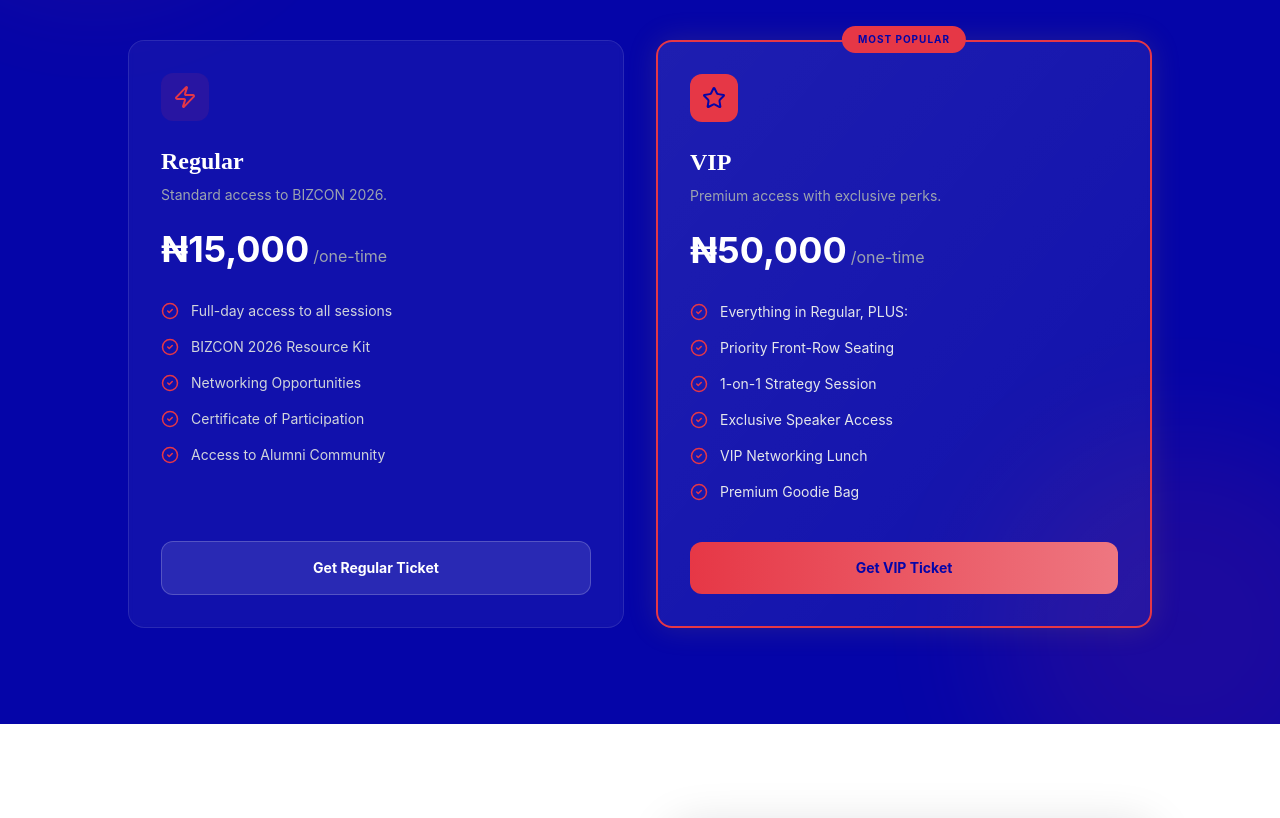
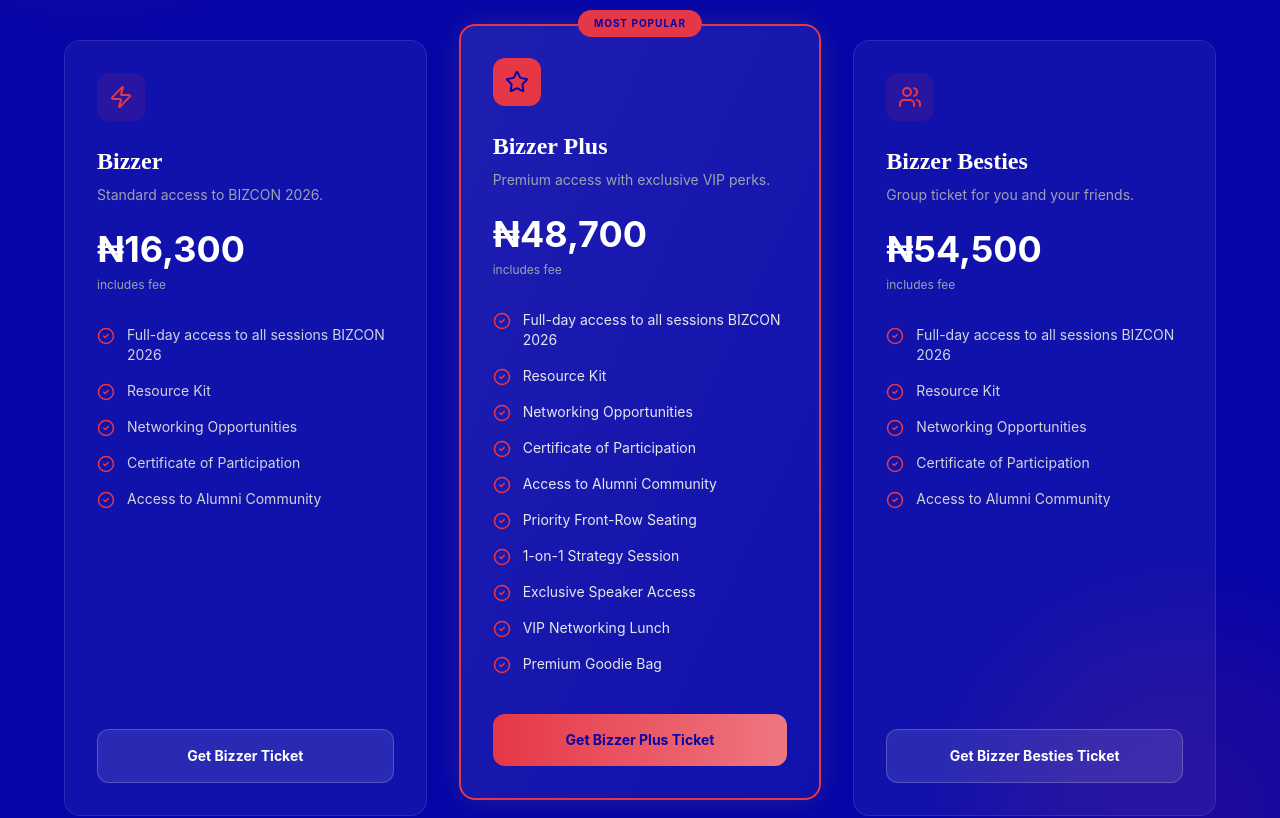
Before and after one commit to Derekvibe/Bizcon-Webite, a React (Vite) app: page / in a window 1280 px wide. Shown: the part 6280-7098 px from the top of the page. Built offline with nearby package versions, Linux system fonts and the light colour scheme; no server answers; the HTML template or start-up script is replaced by a standard one.

Commit message:
feat: complete Tix Africa ticketing integration

```diff
--- a/src/App.tsx
+++ b/src/App.tsx
@@ -8,7 +8,6 @@
 import Events from "./pages/Events";
 import Contact from "./pages/Contact";
 import NotFound from "./pages/NotFound";
-import PaymentPage from "./pages/PaymentPage";
 import PaymentSuccess from "./pages/PaymentSuccess";
 
 const queryClient = new QueryClient();
@@ -24,7 +23,6 @@
           <Route path="/about" element={<About />} />
           <Route path="/events" element={<Events />} />
           <Route path="/contact" element={<Contact />} />
-          <Route path="/payment" element={<PaymentPage />} />
           <Route path="/payment-success" element={<PaymentSuccess />} />
           {/* ADD ALL CUSTOM ROUTES ABOVE THE CATCH-ALL "*" ROUTE */}
           <Route path="*" element={<NotFound />} />
--- a/src/components/sections/HeroSection.tsx
+++ b/src/components/sections/HeroSection.tsx
@@ -62,7 +62,9 @@
             {/* CTAs */}
             <div className="flex flex-col sm:flex-row gap-4 mb-12">
               <a
-                 href="#register"
+                 href={siteConfig.tixLink}
+                 target="_blank"
+                 rel="noreferrer"
                 className="inline-flex items-center justify-center gap-2 px-8 py-4 rounded-xl font-bold text-base transition-all duration-200 hover:scale-105 hover:shadow-[0_8px_30px_hsl(43_80%_52%/0.4)] group"
                 style={{
                   background: "linear-gradient(135deg, hsl(var(--gold)), hsl(var(--gold-light)))",
--- a/src/components/sections/PricingSection.tsx
+++ b/src/components/sections/PricingSection.tsx
@@ -1,14 +1,7 @@
-import { CheckCircle2, Star, Zap } from "lucide-react";
+import { CheckCircle2, Star, Zap, Users } from "lucide-react";
 import { siteConfig } from "@/data/config";
 
 const PricingSection = () => {
-  const scrollToRegister = () => {
-    const element = document.getElementById("register");
-    if (element) {
-      element.scrollIntoView({ behavior: "smooth" });
-    }
-  };
-
   return (
     <section id="pricing" className="py-24 bg-navy relative overflow-hidden">
       {/* Background Decorative Elements */}
@@ -29,47 +22,43 @@
           </p>
         </div>
 
-        <div className="grid grid-cols-1 md:grid-cols-2 gap-8 max-w-5xl mx-auto">
-          {/* Regular Plan */}
+        <div className="grid grid-cols-1 md:grid-cols-3 gap-8 max-w-6xl mx-auto">
+          {/* Bizzer Plan */}
           <div className="bg-white/5 backdrop-blur-sm border border-white/10 rounded-2xl p-8 flex flex-col transition-all duration-300 hover:border-gold/50 group">
             <div className="mb-8">
               <div className="inline-flex items-center justify-center w-12 h-12 rounded-xl bg-gold/10 text-gold mb-6">
                 <Zap size={24} />
               </div>
-              <h3 className="text-2xl font-bold text-white mb-2">{siteConfig.pricing.regular.label}</h3>
-              <p className="text-gray-400 text-sm mb-6">{siteConfig.pricing.regular.description}</p>
+              <h3 className="text-2xl font-bold text-white mb-2">{siteConfig.pricing.bizzer.label}</h3>
+              <p className="text-gray-400 text-sm mb-6">{siteConfig.pricing.bizzer.description}</p>
               <div className="flex items-baseline gap-1">
-                <span className="text-4xl font-bold text-white">₦{siteConfig.pricing.regular.price.toLocaleString()}</span>
-                <span className="text-gray-400">/one-time</span>
+                <span className="text-4xl font-bold text-white">₦{siteConfig.pricing.bizzer.price.toLocaleString()}</span>
               </div>
+              <p className="text-xs text-gray-400 mt-2">includes fee</p>
             </div>
 
             <ul className="space-y-4 mb-10 flex-grow">
-              {[
-                "Full-day access to all sessions",
-                "BIZCON 2026 Resource Kit",
-                "Networking Opportunities",
-                "Certificate of Participation",
-                "Access to Alumni Community",
-              ].map((perk) => (
-                <li key={perk} className="flex items-center gap-3 text-gray-300 text-sm">
-                  <CheckCircle2 size={18} className="text-gold shrink-0" />
+              {siteConfig.pricing.bizzer.perks.map((perk) => (
+                <li key={perk} className="flex items-start gap-3 text-gray-300 text-sm">
+                  <CheckCircle2 size={18} className="text-gold shrink-0 mt-0.5" />
                   {perk}
                 </li>
               ))}
             </ul>
 
-            <button
-              onClick={scrollToRegister}
-              className="w-full py-4 rounded-xl font-bold text-sm bg-white/10 text-white border border-white/20 transition-all duration-200 hover:bg-white/20 hover:border-white/40"
+            <a
+              href={siteConfig.tixLink}
+              target="_blank"
+              rel="noreferrer"
+              className="w-full text-center py-4 rounded-xl font-bold text-sm bg-white/10 text-white border border-white/20 transition-all duration-200 hover:bg-white/20 hover:border-white/40 block"
             >
-              Get Regular Ticket
-            </button>
+              Get {siteConfig.pricing.bizzer.label} Ticket
+            </a>
           </div>
 
-          {/* VIP Plan */}
-          <div className="bg-gradient-to-br from-white/10 to-white/5 backdrop-blur-sm border-2 border-gold rounded-2xl p-8 flex flex-col transition-all duration-300 hover:scale-[1.02] relative group shadow-[0_0_30px_rgba(212,175,55,0.15)]">
-            <div className="absolute -top-4 left-1/2 -translate-x-1/2 bg-gold text-navy text-[10px] font-bold tracking-widest uppercase py-1.5 px-4 rounded-full">
+          {/* Bizzer Plus Plan */}
+          <div className="bg-gradient-to-br from-white/10 to-white/5 backdrop-blur-sm border-2 border-gold rounded-2xl p-8 flex flex-col transition-all duration-300 hover:scale-[1.02] relative group shadow-[0_0_30px_rgba(212,175,55,0.15)] md:-mt-4 md:mb-4">
+            <div className="absolute -top-4 left-1/2 -translate-x-1/2 bg-gold text-navy text-[10px] font-bold tracking-widest uppercase py-1.5 px-4 rounded-full whitespace-nowrap">
               Most Popular
             </div>
 
@@ -77,37 +66,66 @@
               <div className="inline-flex items-center justify-center w-12 h-12 rounded-xl bg-gold text-navy mb-6">
                 <Star size={24} />
               </div>
-              <h3 className="text-2xl font-bold text-white mb-2">{siteConfig.pricing.vip.label}</h3>
-              <p className="text-gray-400 text-sm mb-6">{siteConfig.pricing.vip.description}</p>
+              <h3 className="text-2xl font-bold text-white mb-2">{siteConfig.pricing.plus.label}</h3>
+              <p className="text-gray-400 text-sm mb-6">{siteConfig.pricing.plus.description}</p>
               <div className="flex items-baseline gap-1">
-                <span className="text-4xl font-bold text-white">₦{siteConfig.pricing.vip.price.toLocaleString()}</span>
-                <span className="text-gray-400">/one-time</span>
+                <span className="text-4xl font-bold text-white">₦{siteConfig.pricing.plus.price.toLocaleString()}</span>
               </div>
+              <p className="text-xs text-gray-400 mt-2">includes fee</p>
             </div>
 
             <ul className="space-y-4 mb-10 flex-grow">
-              {[
-                "Everything in Regular, PLUS:",
-                "Priority Front-Row Seating",
-                "1-on-1 Strategy Session",
-                "Exclusive Speaker Access",
-                "VIP Networking Lunch",
-                "Premium Goodie Bag",
-              ].map((perk) => (
-                <li key={perk} className="flex items-center gap-3 text-gray-200 text-sm">
-                  <CheckCircle2 size={18} className="text-gold shrink-0" />
+              {siteConfig.pricing.plus.perks.map((perk) => (
+                <li key={perk} className="flex items-start gap-3 text-gray-200 text-sm">
+                  <CheckCircle2 size={18} className="text-gold shrink-0 mt-0.5" />
                   {perk}
                 </li>
               ))}
             </ul>
 
-            <button
-              onClick={scrollToRegister}
-              className="w-full py-4 rounded-xl font-bold text-sm bg-gradient-to-r from-gold to-gold-light text-navy transition-all duration-200 hover:shadow-lg hover:shadow-gold/20"
+            <a
+              href={siteConfig.tixLink}
+              target="_blank"
+              rel="noreferrer"
+              className="w-full text-center py-4 rounded-xl font-bold text-sm bg-gradient-to-r from-gold to-gold-light text-navy transition-all duration-200 hover:shadow-lg hover:shadow-gold/20 block"
             >
-              Get VIP Ticket
-            </button>
+              Get {siteConfig.pricing.plus.label} Ticket
+            </a>
           </div>
+
+          {/* Bizzer Besties Plan */}
+          <div className="bg-white/5 backdrop-blur-sm border border-white/10 rounded-2xl p-8 flex flex-col transition-all duration-300 hover:border-gold/50 group">
+            <div className="mb-8">
+              <div className="inline-flex items-center justify-center w-12 h-12 rounded-xl bg-gold/10 text-gold mb-6">
+                <Users size={24} />
+              </div>
+              <h3 className="text-2xl font-bold text-white mb-2">{siteConfig.pricing.besties.label}</h3>
+              <p className="text-gray-400 text-sm mb-6">{siteConfig.pricing.besties.description}</p>
+              <div className="flex items-baseline gap-1">
+                <span className="text-4xl font-bold text-white">₦{siteConfig.pricing.besties.price.toLocaleString()}</span>
+              </div>
+              <p className="text-xs text-gray-400 mt-2">includes fee</p>
+            </div>
+
+            <ul className="space-y-4 mb-10 flex-grow">
+              {siteConfig.pricing.besties.perks.map((perk) => (
+                <li key={perk} className="flex items-start gap-3 text-gray-300 text-sm">
+                  <CheckCircle2 size={18} className="text-gold shrink-0 mt-0.5" />
+                  {perk}
+                </li>
+              ))}
+            </ul>
+
+            <a
+              href={siteConfig.tixLink}
+              target="_blank"
+              rel="noreferrer"
+              className="w-full text-center py-4 rounded-xl font-bold text-sm bg-white/10 text-white border border-white/20 transition-all duration-200 hover:bg-white/20 hover:border-white/40 block"
+            >
+               Get {siteConfig.pricing.besties.label} Ticket
+            </a>
+          </div>
+
         </div>
       </div>
     </section>
--- a/src/data/config.ts
+++ b/src/data/config.ts
@@ -30,15 +30,47 @@
     { label: "Contact", href: "/contact" },
   ],
   pricing: {
-    regular: {
-      price: 15000,
-      label: "Regular",
+    bizzer: {
+      price: 16300,
+      label: "Bizzer",
       description: "Standard access to BIZCON 2026.",
+      perks: [
+        "Full-day access to all sessions BIZCON 2026",
+        "Resource Kit",
+        "Networking Opportunities",
+        "Certificate of Participation",
+        "Access to Alumni Community",
+      ],
     },
-    vip: {
-      price: 50000,
-      label: "VIP",
-      description: "Premium access with exclusive perks.",
+    besties: {
+      price: 54500,
+      label: "Bizzer Besties",
+      description: "Group ticket for you and your friends.",
+      perks: [
+        "Full-day access to all sessions BIZCON 2026",
+        "Resource Kit",
+        "Networking Opportunities",
+        "Certificate of Participation",
+        "Access to Alumni Community",
+      ],
+    },
+    plus: {
+      price: 48700,
+      label: "Bizzer Plus",
+      description: "Premium access with exclusive VIP perks.",
+      perks: [
+        "Full-day access to all sessions BIZCON 2026",
+        "Resource Kit",
+        "Networking Opportunities",
+        "Certificate of Participation",
+        "Access to Alumni Community",
+        "Priority Front-Row Seating",
+        "1-on-1 Strategy Session",
+        "Exclusive Speaker Access",
+        "VIP Networking Lunch",
+        "Premium Goodie Bag",
+      ],
     },
   },
+  tixLink: "https://tix.africa/discover/bizcon2026/checkout?step=tickets", // Updated actual Tix Link
 };
--- a/src/pages/Index.tsx
+++ b/src/pages/Index.tsx
@@ -9,8 +9,6 @@
 import PartnersSection from "@/components/sections/PartnersSection";
 import CountdownSection from "@/components/sections/CountdownSection";
 import PricingSection from "@/components/sections/PricingSection";
-import RegistrationSection from "@/components/sections/RegistrationSection";
-
 const Index = () => {
   return (
     <div className="min-h-screen flex flex-col">
@@ -25,7 +23,6 @@
         <PartnersSection />
         <CountdownSection />
         <PricingSection />
-        <RegistrationSection />
       </main>
       <Footer />
     </div>
```
Also changed, not shown: src/components/layout/Navbar.tsx (+6 -2 lines), src/pages/PaymentSuccess.tsx (+5 -101 lines), 1 other file (tests, documents, lock files or other folders).
